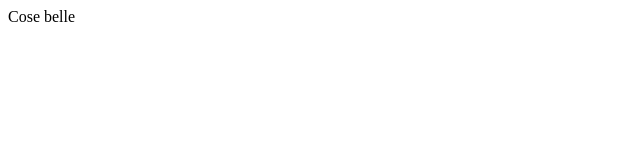
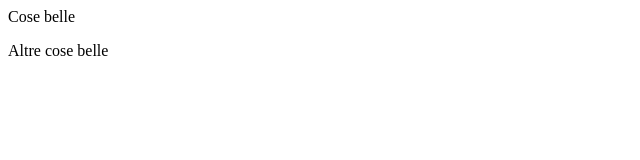
Before and after one commit to ChrisRisi/Corso-dist2023, a plain HTML site: page elenco.html in a window 1280 px wide. Shown: the full height of the page, 0-640 px from the left. Drawn offline with Linux system fonts and the light colour scheme.

Commit message:
Mofificato file aggiunta una riga

```diff
--- a/elenco.html
+++ b/elenco.html
@@ -2,5 +2,6 @@
 <head>
 <title>Nuovo elenco siuuuuuu</title>
 <p> Cose belle </p>
+<p> Altre cose belle </p>
 </head>
 </html>
```
